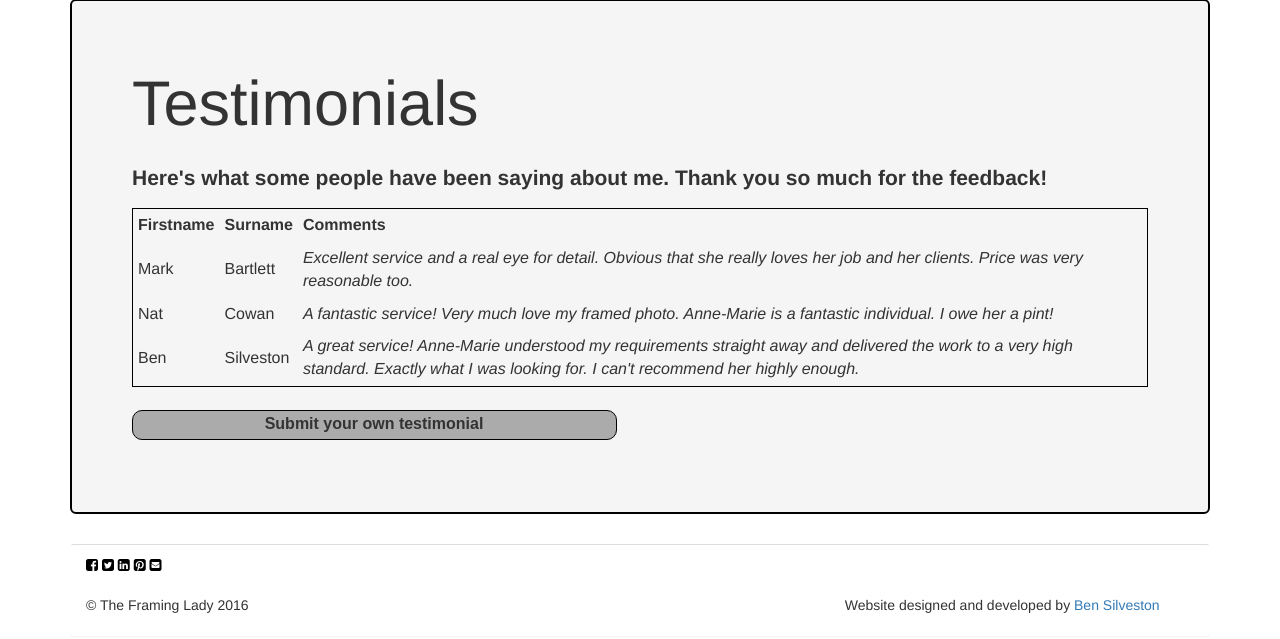
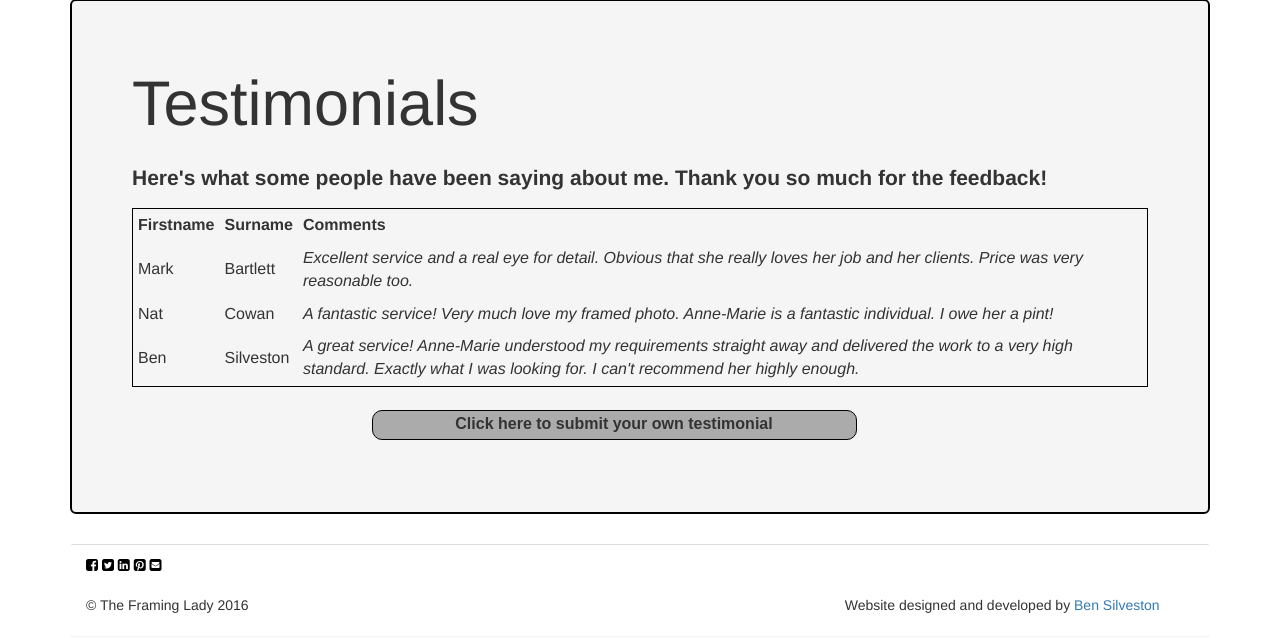
Before and after one commit to BennySLV/TheFramingLady, a PHP site: page /testimonials.php in a window 1280 px wide. Shown: the part 194-833 px from the top of the page. Run offline with PHP 8.4, Linux system fonts and the light colour scheme; some libraries are stand-ins or nearby versions.

Commit message:
Edited testimonial form button text and placed button in the middle of the testimonials page.

```diff
--- a/public/css/testimonials.css
+++ b/public/css/testimonials.css
@@ -39,6 +39,7 @@
 	font-weight: bold;
 	border: 1px solid black;
 	border-radius: 10px;
+	margin-left: 240px;
 }
 
 #submit-testimonial-button:active {
--- a/public/testimonials.php
+++ b/public/testimonials.php
@@ -82,7 +82,7 @@
 							<td>A great service! Anne-Marie understood my requirements straight away and delivered the work to a very high standard. Exactly what I was looking for. I can't recommend her highly enough.</td>
 						</tr>
 					</table><br />
-					<button id="submit-testimonial-button">Submit your own testimonial</button>
+					<button id="submit-testimonial-button">Click here to submit your own testimonial</button>
 				</div>
 			</div><br />
 			<div class="row">
```
